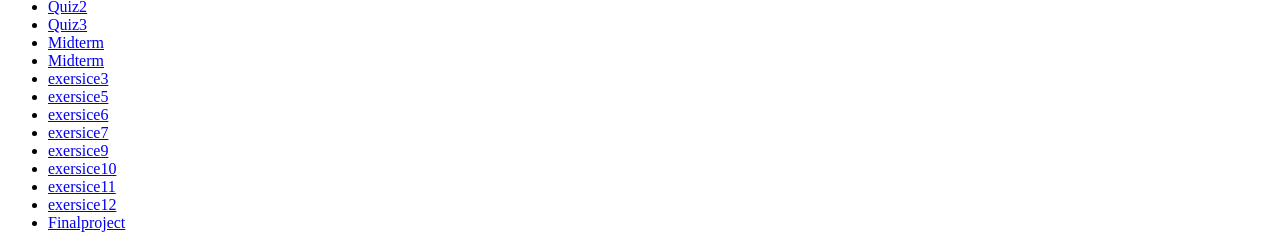
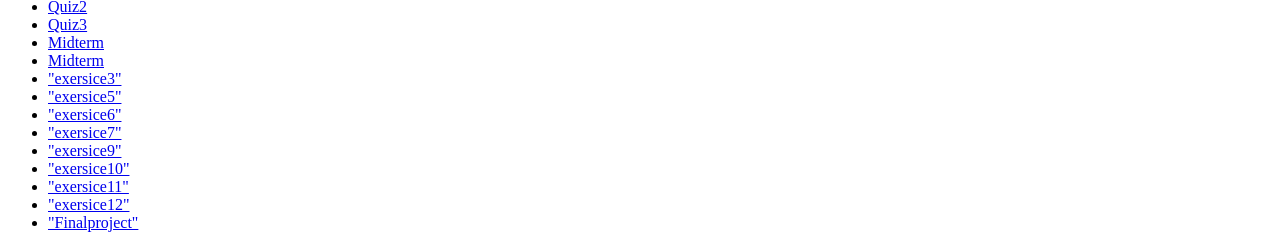
Before and after one commit to sandrut8/mmp240, a plain HTML site: page index.html in a window 1280 px wide. Shown: the part 852-1097 px from the top of the page. Drawn offline with Linux system fonts and the light colour scheme.

Commit message:
Update index.html

```diff
--- a/index.html
+++ b/index.html
@@ -22,15 +22,15 @@
     <li><a href="quiz/quiz3.html">Quiz3</a></li>
     <li><a href="tv-show/index.html">Midterm</a></li>
     <li><a href="tv-show/episodes.html">Midterm</a></li>
-   <li><a href="exersice3/index.html">exersice3</a></li>
-   <li><a href="exersice5/index.html">exersice5</a></li>
-   <li><a href="exersice6/index.html">exersice6</a></li>
-  <li><a href="exersice7/index.html">exersice7</a></li>
-   <li><a href="exersice9/index.html">exersice9</a></li>
-   <li><a href="exersice10/index.html">exersice10</a></li>
-  <li><a href="exersice11/index.html">exersice11</a></li>
-  <li><a href="exersice12/gallary.html">exersice12</a></li>
-  <li><a href="cuny-design/index.html">Finalproject</a></li>
+   <li><a href="exersice3/index.html">"exersice3"</a></li>
+   <li><a href="exersice5/index.html">"exersice5"</a></li>
+   <li><a href="exersice6/index.html">"exersice6"</a></li>
+  <li><a href="exersice7/index.html">"exersice7"</a></li>
+   <li><a href="exersice9/index.html">"exersice9"</a></li>
+   <li><a href="exersice10/index.html">"exersice10"</a></li>
+  <li><a href="exersice11/index.html">"exersice11"</a></li>
+  <li><a href="exersice12/gallery.html">"exersice12"</a></li>
+  <li><a href="cuny-design/index.html">"Finalproject"</a></li>
 
 </ul>
 
```
